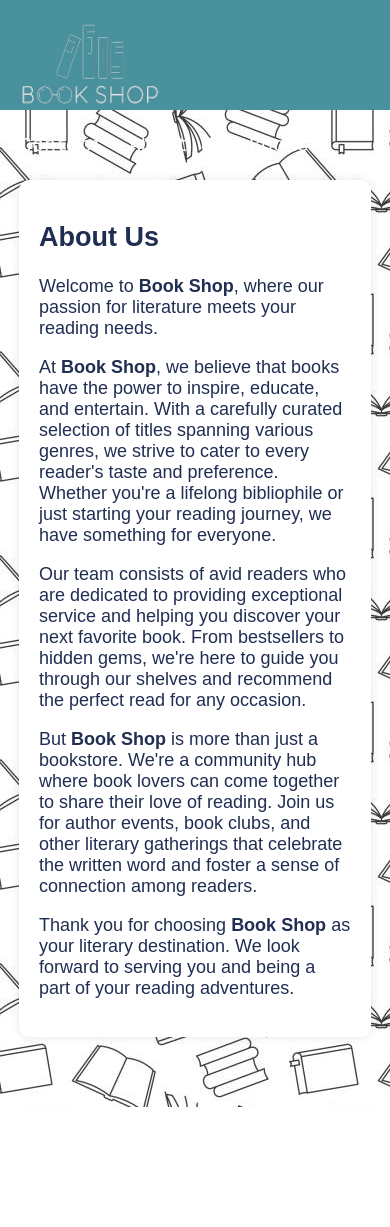
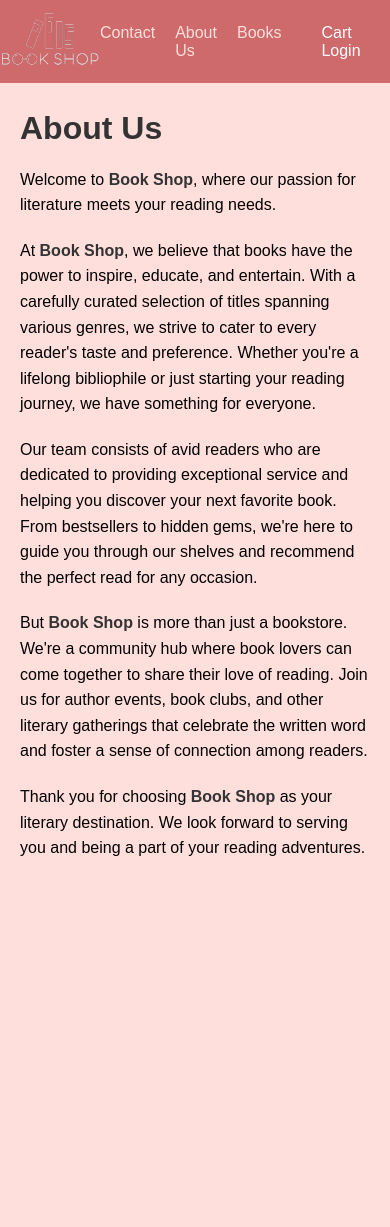
Before and after one commit to nerminecheriaa/TP_PHP, a PHP site: page /aboutus.php in a window 390 px wide. After the commit the page ends 856 px from the top, so only its background shows below. Run offline with PHP 8.4, Linux system fonts and the light colour scheme; data that the repository does not hold is empty.

Commit message:
about us works

```diff
--- a/abotusstyle.css
+++ b/abotusstyle.css
@@ -1,163 +1,66 @@
+
+
 body {
+    font-family: Arial, sans-serif;
+    background-color:#FFDFDB ;
     margin: 0;
-    font-family: Arial, sans-serif;
+    padding: 0;
 }
 
 header {
+    background-color:#CE6A6B;
+    color: #fff;
+    padding: 10px 0;
     display: flex;
     justify-content: space-between;
     align-items: center;
-    background-color: #4A919E;
-    padding: 20px;
-    color: #fff;
-    height: 70px;
-
 }
 
 .logo img {
-    width: 140px;
-    height: 90px;
-}
-
-
-.logo h1 {
-    margin-left: 10px;
-    font-size: 30px;
+    width: 100px;
+    height: auto;
 }
 
 nav ul {
     list-style-type: none;
     margin: 0;
     padding: 0;
+    display: flex;
 }
 
 nav ul li {
-    display: inline;
     margin-right: 20px;
 }
 
-nav ul li a {
+.user-actions a {
+    color: #fff;
     text-decoration: none;
-    color: #fff;
-}
-
-.user-actions a {
-    text-decoration: none;
-    color: #fff;
     margin-left: 20px;
 }
 
-@media screen and (max-width: 600px) {
-    header {
-        flex-direction: column;
-        align-items: flex-start;
-    }
+.container {
+    max-width: 960px;
+    margin: 20px auto;
+    padding: 0 20px;
+}
 
-    .logo {
-        margin-bottom: 20px;
-    }
+#titleAboutUs {
+    color: #333;
+    font-size: 32px;
+    margin-bottom: 20px;
+}
 
-    .user-actions {
-        margin-top: 20px;
-    }
-}
-a{
-    font-size: 20px;
-    font-family: 'Courier New', Courier, monospace;
-}
-#AboutUs{
-
-    margin-bottom: 20px;
-    background-image: url(src/background.jpg);
-    padding-top: 20px;
-    padding-bottom: 20px;
-    color: #212E53;
-    height: 100%;
-    font-size: large;
-
-}
 .shop-name {
     font-weight: bold;
-}
-.container {
-    width: 80%;
-    margin: 50px auto;
-    padding: 20px;
-    background-color: #fff;
-    border-radius: 10px;
-    box-shadow: 0 0 10px rgba(0, 0, 0, 0.1);
-}
-#Books{
-    display:flex;
-
+    color: #333;
 }
 
-
-.grid-container {
-    display: grid;
-    grid-template-columns: repeat(3, 1fr); /* 3 columns with equal width */
-    gap: 3%; /* gap between grid items */
-    margin: 50px;
+p {
+    line-height: 1.6;
+    margin-bottom: 20px;
 }
 
-.grid-item {
-    background-color: #e5e7e6;
-    padding: 20px;
-    text-align: center;
-    display: grid;
-    place-items: center;
-    height: 700px;
-    border-radius: 1%;
+.options{
+    color: #FFDFDB;
+    text-decoration: none;
 }
-
-#image{
-    width:250px;
-    height :300px;
-    display: center;
-    transition-duration: 0.2s; /* Adjust the duration as needed */
-    transition-timing-function: ease-in-out;
-    border-radius: 5%;
-}
-#image:hover{
-    width:300px;
-    height :350px;
-}
-
-.title{
-    font-family:Impact, Haettenschweiler, 'Arial Narrow Bold', sans-serif;
-     }
-.description{
-    margin-top: 10px;
-    margin-bottom: 10px;
-    font-family: Arial, Helvetica, sans-serif;
-
-}
-.price{
-    margin-top:auto ;
-    margin-right: 20px;
-    font-size:larger;
-
-
-}
-.button{
-    margin-top: auto;
-    font-size: larger;
-    background-color:#4A919E ;
-}
-.rating{
-    margin-top: -10px;
-}
-.star {
-    color: gray;
-    cursor: pointer;
-}
-
-.stars{
-    color: gold;
-    cursor:pointer;
-}
-
-.star:hover,
-.star.active , .rated{
-    color: gold;
-}
--- a/aboutus.php
+++ b/aboutus.php
@@ -1,18 +1,3 @@
-<?php
-// Include the necessary classes
-require_once 'database/dbh.php';
-require_once 'classes/book.php';
-
-// Create a new instance of the Dbh class to establish a database connection
-$dbh = new Dbh();
-$pdo = $dbh->getPdo();
-
-// Create a new instance of the Book class
-$book = new Book($pdo);
-
-// Get all books from the database
-$books = $book->getAllBooks();
-?>
 
 <!DOCTYPE html>
 <html lang="en">
@@ -20,8 +5,9 @@ $books = $book->getAllBooks();
 <head>
     <meta charset="UTF-8">
     <meta name="viewport" content="width=device-width, initial-scale=1.0">
-    <title>index</title>
-    <link rel="stylesheet" href="/abotusstyle.css">
+    <title>About Us</title>
+    <link rel="stylesheet" href="abotusstyle.css">
+
 </head>
 
 <body>
@@ -29,11 +15,11 @@ $books = $book->getAllBooks();
         <div class="logo">
             <img src="src/logoblack-removebg.png" alt="Company Logo">
         </div>
-        <nav>
+        <nav >
             <ul>
-                <li><a href="/contact/contact.php">Contact</a></li>
-                <li><a href="abotusstyle.css">About Us</a></li>
-                <li><a href="/main feed/index.php">Books</a></li>
+                <li><a  class="options" href="contact/contact.php">Contact</a></li>
+                <li><a class="options"  href="aboutus.php">About Us</a></li>
+                <li><a  class="options" href="main feed/index.php">Books</a></li>
             </ul>
         </nav>
         <div class="user-actions">
@@ -53,20 +39,6 @@ $books = $book->getAllBooks();
         </div>
     </section>
 
-    <section id="Books">
-        <div class="grid-container">
-            <?php foreach ($books as $book) : ?>
-                <div class="grid-item">
-                    <img src="/admin/<?php echo $book['image']; ?>" id="image">
-                    <p class="title"><?php echo $book['title']; ?></p>
-                    <p class="Author"><?php echo $book['author']; ?></p>
-
-                    <div><span class="price"><?php echo $book['price']; ?></span> <button class="button">add to cart</button></div>
-                </div>
-            <?php endforeach; ?>
-        </div>
-    </section>
-
 </body>
 
 </html>
```
Also changed, not shown: cart.php (+2 -91 lines), cartStyle.css (+90 -0 lines).
